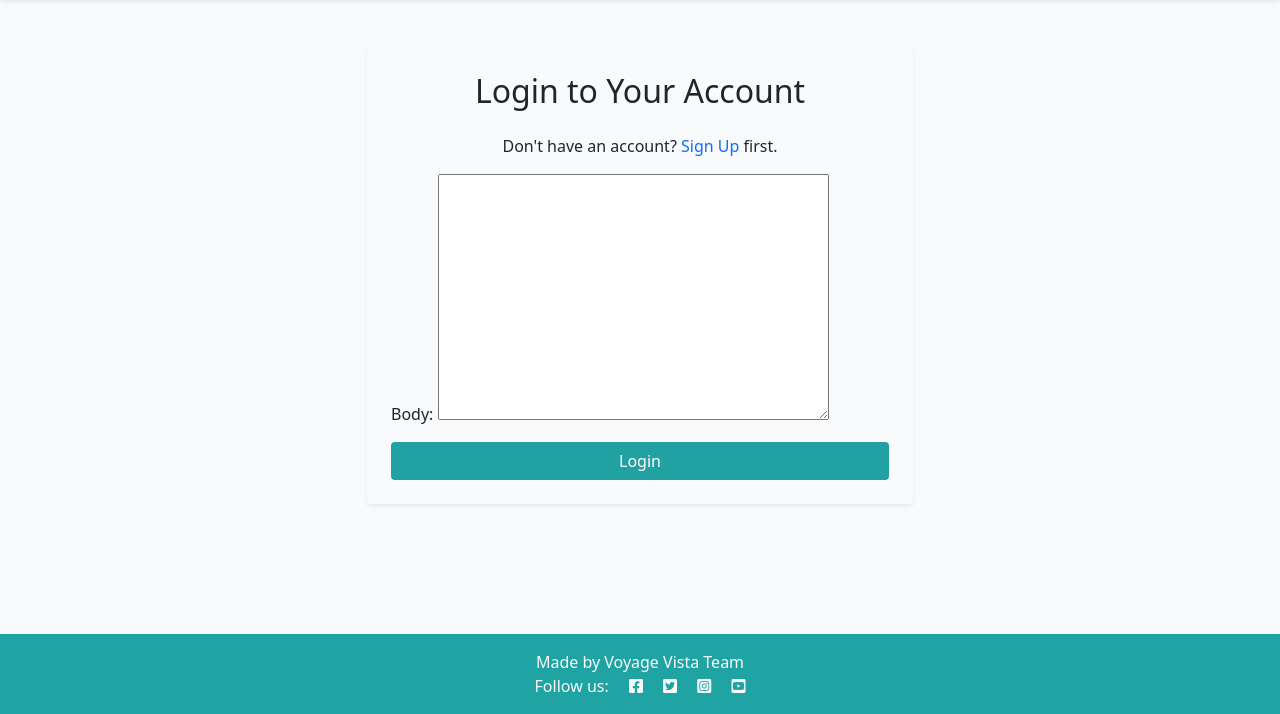
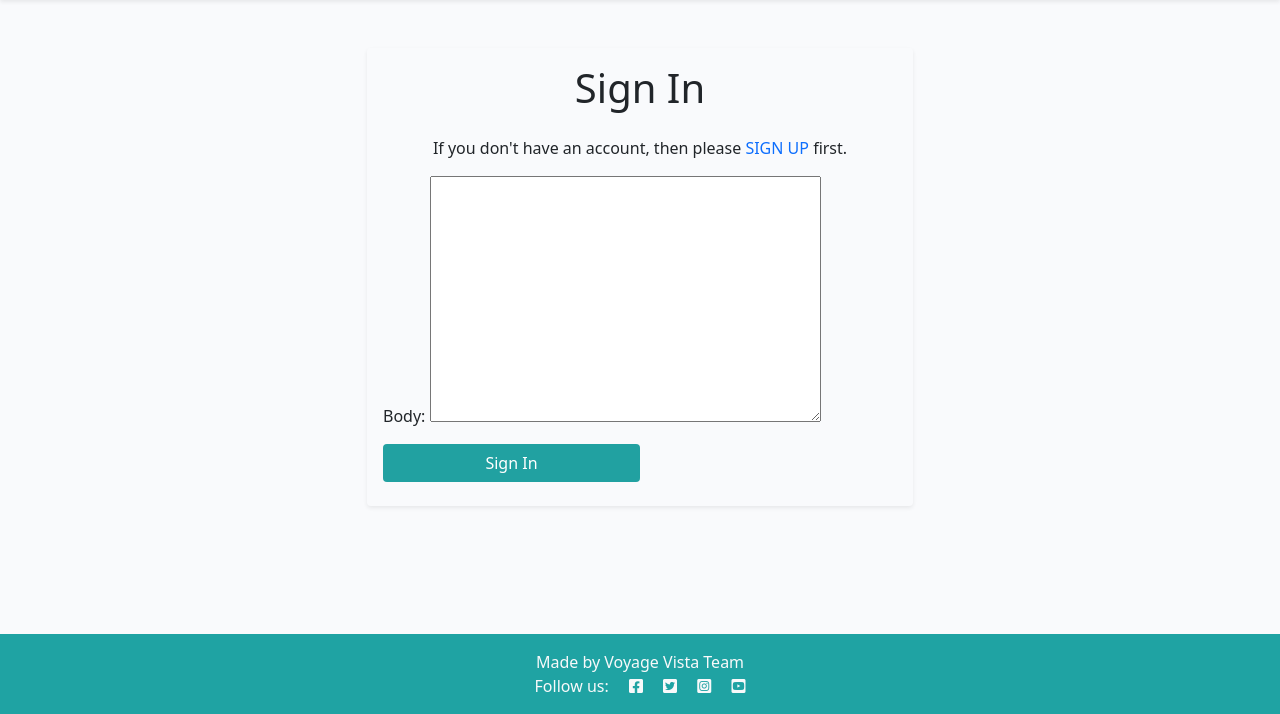
Before and after one commit to HebaAbdulal/voyage_vista, a Django app: template templates/account/login.html in a window 1280 px wide. Shown: the part 86-800 px from the top of the page. Run offline with Django 3.2, Linux system fonts and the light colour scheme; the template is opened without the code that fills it: values that come from a table or form of the project are taken from there, others are empty; parts of the project's set-up code (start-up, migrations or seed data) failed here and were passed over.

Commit message:
Update login.html template

```diff
--- a/templates/account/login.html
+++ b/templates/account/login.html
@@ -1,18 +1,19 @@
 {% extends "base.html" %}
 {% load i18n %}
 
-{% block title %}{% trans "Login" %}{% endblock %}
+{% block title %}{% trans "Sign In" %}{% endblock %}
 
 {% block content %}
-<div class="container mt-5">
-    <div class="row justify-content-center">
+<div class="container">
+  <div class="row justify-content-center mt-5">
     <div class="col-md-6">
-            <div class="card p-4 shadow-sm">
-                <h2 class="card-title text-center mb-4">{% trans "Login to Your Account" %}</h2>
-                <p class="text-center">
-                    {% trans "Don't have an account? " %}
-                    <a href="{{ signup_url }}" class="text-decoration-none">{% trans "Sign Up" %}</a>
-                    {% trans " first." %}
+      <div class="card shadow-sm">
+        <div class="card-body">
+          <h1 class="card-title text-center mb-4">{% trans "Sign In" %}</h1>
+
+          <p class="card-text text-center">
+            {% blocktrans %}If you don't have an account, then please
+            <a href="{{ signup_url }}" class="text-decoration-none">SIGN UP</a> first.{% endblocktrans %}
           </p>
 
           {% if form.errors %}
@@ -21,18 +22,18 @@
           </div>
           {% endif %}
 
-                <form method="POST" action="{% url 'account_login' %}">
+          <form class="form" method="POST" action="{% url 'account_login' %}">
             {% csrf_token %}
             {{ form.as_p }}
             {% if redirect_field_value %}
             <input type="hidden" name="{{ redirect_field_name }}" value="{{ redirect_field_value }}" />
             {% endif %}
-                    <div class="d-grid gap-2">
-                        <button class="btn btn-custom btn-block" type="submit">{% trans "Login" %}</button>
-                    </div>
+            <!-- Apply the custom style for the Sign In button -->
+            <button class="btn btn-custom w-50 mb-2" type="submit">{% trans "Sign In" %}</button>
           </form>
         </div>
       </div>
     </div>
   </div>
+</div>
 {% endblock %}
```
Lines whose indentation alone changed are shown as unchanged.
